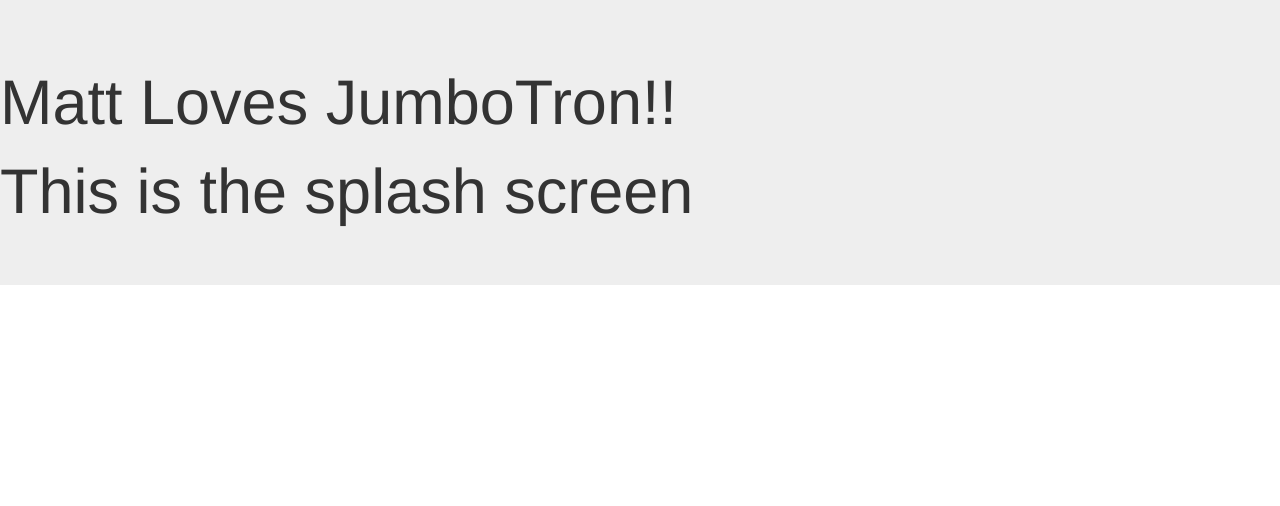
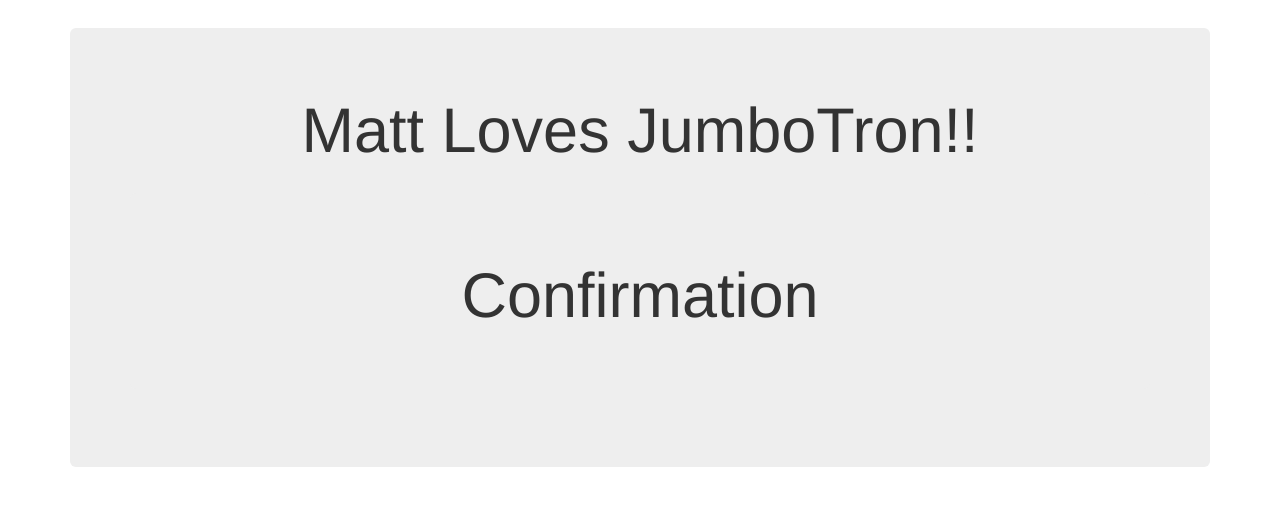
Before and after one commit to matthewhaotran/ExpressER, a website: page client/index.html at #!/confirmation in a window 1280 px wide. Drawn offline with nearby package versions, Linux system fonts and the light colour scheme; some packages are replaced by stand-ins of ours; files that its build step writes are made by us from their sources.

Commit message:
added confirmation state

```diff
--- a/client/app/app.module.js
+++ b/client/app/app.module.js
@@ -7,7 +7,7 @@
         // Custom modules
         'app.core',
         // 'app.patientInfo',
-        // 'app.confirmation',
+         'app.confirmation',
         // 'app.consent',
         // 'app.emergencyContact',
         // 'app.painScale',
@@ -31,6 +31,11 @@
             controller: 'SplashController as SplashCtrl',
             templateUrl: 'app/splash/splash.template.html'
         });
+        $stateProvider.state('confirmation', {
+            url: '/confirmation',
+            controller: 'ConfirmationController as confirmCtrl',
+            templateUrl: 'app/confirmation/confirmation.template.html'
+        });
     }
 
 })();
--- a/client/app/confirmation/confirmation.controller.js
+++ b/client/app/confirmation/confirmation.controller.js
@@ -0,0 +1,18 @@
+(function(){
+    'use strict';
+
+    angular
+        .module('app.confirmation')
+        .controller('ConfirmationController', ConfirmationController)
+
+    ConfirmationController.$inject = ['$stateParams', '$state'];
+
+    function ConfirmationController($stateParams, $state) {
+        /* jshint validthis:true */
+        var vm = this;
+
+        activate();
+
+        function activate() { }
+    }
+})();
--- a/client/app/confirmation/confirmation.module.js
+++ b/client/app/confirmation/confirmation.module.js
@@ -0,0 +1,12 @@
+(function () {
+    'use strict';
+
+    angular.module('app.confirmation', [
+        // Angular modules
+
+        // Custom modules
+
+        // 3rd Party Modules
+
+    ]);
+})();
--- a/client/app/confirmation/confirmation.template.html
+++ b/client/app/confirmation/confirmation.template.html
@@ -0,0 +1,19 @@
+<!DOCTYPE html>
+<html lang="en">
+    <head>
+        <title></title>
+        <meta charset="UTF-8">
+        <meta name="viewport" content="width=device-width, initial-scale=1">
+        <link href="css/style.css" rel="stylesheet">
+    </head>
+
+
+        <div class="jumbotron">
+            <h1>Confirmation</h1>
+
+    </div>
+
+    <body>
+
+    </body>
+</html>
--- a/client/index.html
+++ b/client/index.html
@@ -7,11 +7,12 @@
     <link rel="stylesheet" href="css/bundle.min.css">
   </head>
   <body>
+    <div class="container">
     <div class='jumbotron'>
       <h1>Matt Loves JumboTron!! </h1>
       <div ui-view></div>
     </div>
-
+  </div>
     <script src="js/bundle.min.js"></script>
   </body>
 </html>
--- a/client/styles.css
+++ b/client/styles.css
@@ -0,0 +1,4 @@
+.jumbotron {
+    text-align: center;
+    margin-top: 2em;
+}
```
